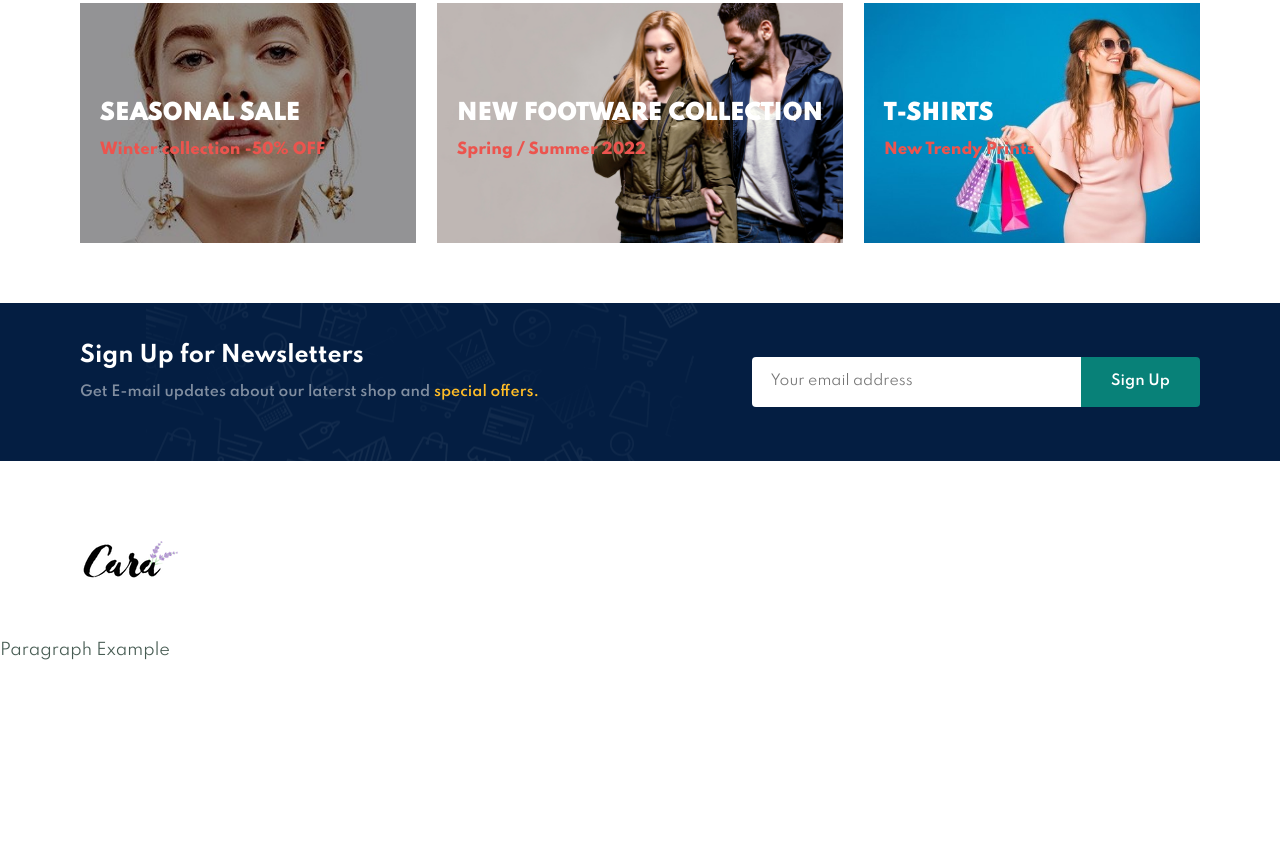
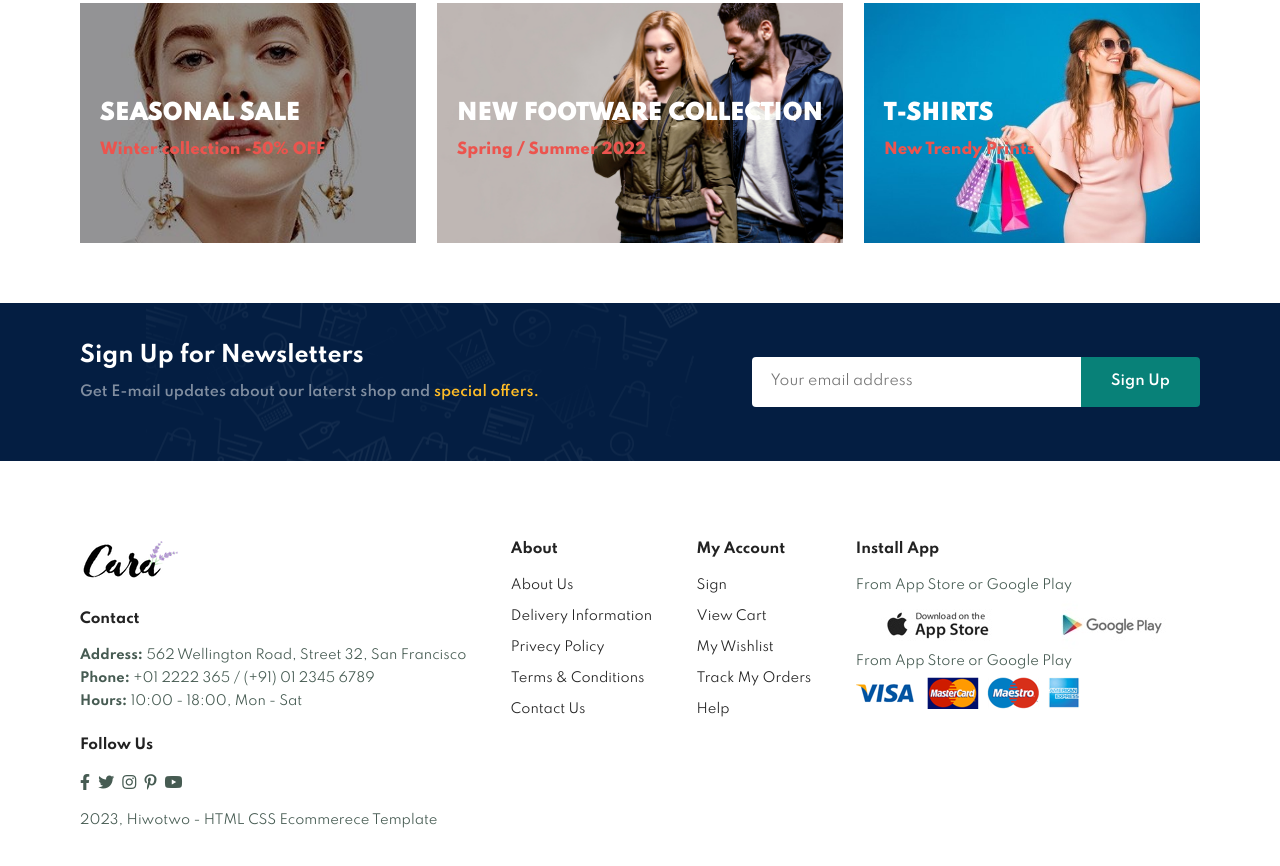
Before and after one commit to Hiwotwd/ecomm, a plain HTML site: page index.html in a window 1280 px wide. Shown: the part 3987-4853 px from the top of the page. Before the commit the page ends 4667 px from the top, so only its background shows below. Drawn offline with Linux system fonts and the light colour scheme.

```diff
--- a/index.html
+++ b/index.html
@@ -408,14 +408,58 @@
 
        <footer class="section-p1">
         <div class="col">
-            <img src="img/logo.png" alt="">
-
+            <img class="logo" src="img/logo.png" alt="">
+            <h4>Contact</h4>
+            <p><strong>Address: </strong> 562 Wellington Road, Street 32, San Francisco</p>
+            <p><strong>Phone: </strong> +01 2222 365 / (+91) 01 2345 6789</p>
+            <p><strong>Hours: </strong> 10:00 - 18:00, Mon - Sat</p>
+            <div class="follow">
+                <h4>Follow Us</h4>
+                <div class="icon">
+                    <i class="fab fa-facebook-f"> </i>
+                    <i class="fab fa-twitter"> </i>
+                    <i class="fab fa-instagram"> </i>
+                    <i class="fab fa-pinterest-p"> </i>
+                    <i class="fab fa-youtube"> </i>
+                </div>
+            </div>
         </div>
 
+<div class="col">
+    <h4>About</h4>
+    <a href="#">About Us</a>
+    <a href="#">Delivery Information</a>
+    <a href="#">Privecy Policy</a>
+    <a href="#">Terms & Conditions</a>
+    <a href="#">Contact Us</a>
+</div>
+
+<div class="col">
+    <h4>My Account</h4>
+    <a href="#">Sign</a>
+    <a href="#">View Cart</a>
+    <a href="#">My Wishlist</a>
+    <a href="#">Track My Orders</a>
+    <a href="#">Help</a>
+</div>
+
+<div class="col install">
+    <h4>Install App</h4>
+    <p>From App Store or Google Play</p>
+    <div class="row">
+        <img src="img/pay/app.jpg" alt="">
+        <img src="img/pay/play.jpg" alt="">
+    </div>
+    <p>From App Store or Google Play</p>
+    <img src="img/pay/pay.png" alt="">
+</div>
+
+<div class="copyright">
+    <p>2023, Hiwotwo - HTML CSS Ecommerece Template</p>
+
+</div>
 
        </footer>
-
-        <p>Paragraph Example</p>
 
         <script src="script.js"></script>
     </body>
--- a/style.css
+++ b/style.css
@@ -478,3 +478,51 @@
     border-top-left-radius: 0;
     border-bottom-left-radius: 0;
 }
+
+footer {
+    display: flex;
+    flex-wrap: wrap;
+    justify-content: space-between;
+}
+
+footer .col{
+    display: flex;
+    flex-direction: column;
+    align-items: flex-start;
+    margin-bottom: 20px;
+}
+
+footer .logo {
+    margin-bottom: 30px;
+}
+
+footer h4 {
+    font-size: 14px;
+    padding-bottom: 20px;
+}
+
+footer p {
+    font-size: 13px;
+    margin: 0 0 8px 0;
+}
+
+footer a {
+    font-size: 13px;
+    text-decoration: none;
+    color: #222;
+    margin-bottom: 16px;
+}
+
+footer .follow{
+    margin-top: 20px;
+}
+
+footer .follow i{
+    color: #465b52;
+    padding-right: 4px;
+    cursor: pointer;
+}
+
+footer .install {
+
+}
```
Also changed, not shown: img/index.html (added, +2 -0 lines).
